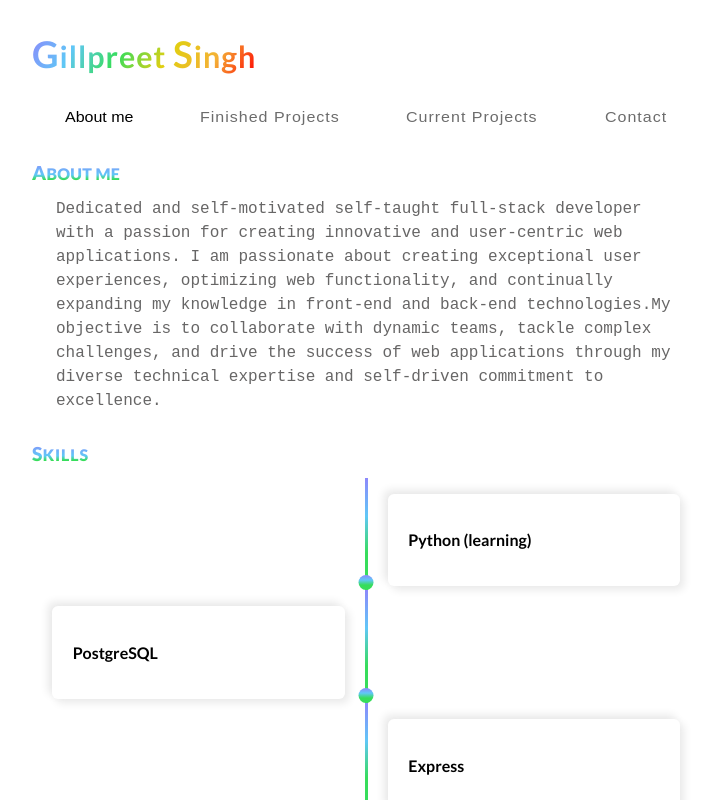
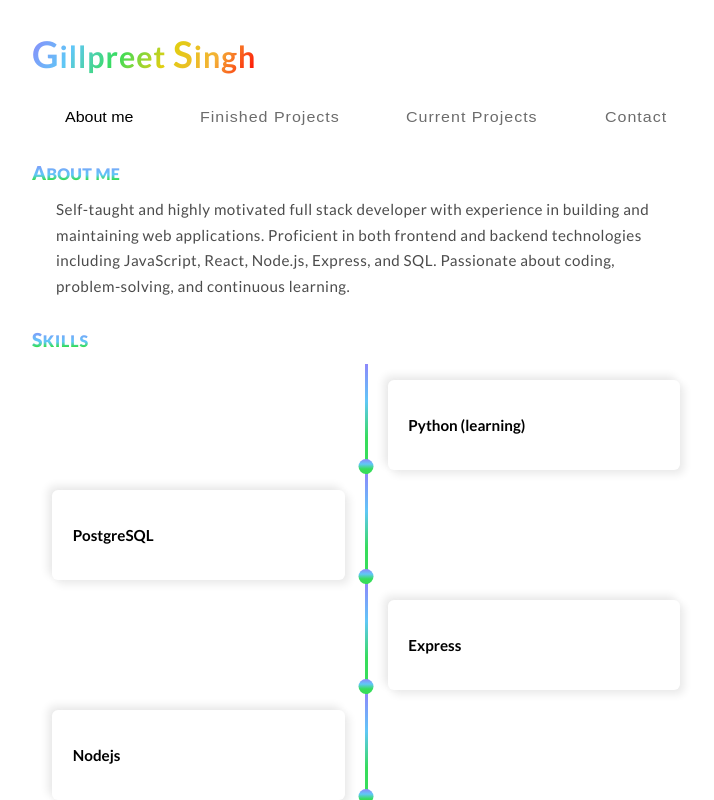
Before and after one commit to Gill-7/simple-portfolio-website, a React (Create React App) app: page /about in a window 1280 px wide. Shown: the top 800 px of the page, without its empty margins (274-988 px from the left). Built offline with nearby package versions, Linux system fonts and the light colour scheme.

Commit message:
changes text font

```diff
--- a/public/index.html
+++ b/public/index.html
@@ -15,11 +15,17 @@
     <link rel="preconnect" href="https://fonts.gstatic.com" crossorigin />
     <link
       href="https://fonts.googleapis.com/css2?family=Lato:ital,wght@0,100;0,300;0,400;0,700;0,900;1,100;1,300;1,400;1,700;1,900&display=swap"
-      rel="stylesheet"
-      media="print"
-      onload="this.media='all'"
+      rel="preload"
+      as="style"
+      onload="this.onload=null;this.rel='stylesheet'"
     />
-    <noscript><link rel="stylesheet" href="style.css" /></noscript>
+    <noscript
+      ><link rel="stylesheet" href="style.css" />
+      <link
+        href="https://fonts.googleapis.com/css2?family=Lato:ital,wght@0,100;0,300;0,400;0,700;0,900;1,100;1,300;1,400;1,700;1,900&display=swap"
+        rel="stylesheet"
+        type="text/css"
+    /></noscript>
 
     <title>Portfolio</title>
   </head>
--- a/src/App.js
+++ b/src/App.js
@@ -14,7 +14,6 @@ function App() {
           <h1>
             G<span>illpreet </span>S<span>ingh</span>
           </h1>
-          {/* <h3> (Front-End Developer)</h3> */}
           <Navbar />
         </div>
         <div>
--- a/src/card/projectCard/ProjectCard.module.css
+++ b/src/card/projectCard/ProjectCard.module.css
@@ -15,9 +15,12 @@
     rgb(141, 136, 251) 100%
   );
   -webkit-background-clip: text;
-  font-family: "Lato", sans-serif;
   letter-spacing: 0.3px;
   text-transform: uppercase;
+}
+
+li {
+  font-family: "Lato", sans-serif;
 }
 
 .cards-heading span {
@@ -36,17 +39,16 @@
   margin-bottom: 0.4rem;
 }
 
-.card-text {
+.card-text,
+li {
   font-size: 0.95rem;
-  font-family: "Lato", sans-serif;
-  line-height: 1.4rem;
+  line-height: 1.6rem;
   letter-spacing: 0.45px;
   margin: 0;
   color: rgb(76, 76, 76);
 }
 .card-text a {
   font-size: 0.95rem;
-  font-family: "Lato", sans-serif;
   color: grey;
   text-decoration: none;
 }
--- a/src/components/about/About.js
+++ b/src/components/about/About.js
@@ -8,14 +8,11 @@ export default function About() {
         A<span>bout Me</span>
       </h2>
       <div className={classes["about--text"]}>
-        Dedicated and self-motivated self-taught full-stack developer with a
-        passion for creating innovative and user-centric web applications. I am
-        passionate about creating exceptional user experiences, optimizing web
-        functionality, and continually expanding my knowledge in front-end and
-        back-end technologies.My objective is to collaborate with dynamic teams,
-        tackle complex challenges, and drive the success of web applications
-        through my diverse technical expertise and self-driven commitment to
-        excellence.
+        Self-taught and highly motivated full stack developer with experience in
+        building and maintaining web applications. Proficient in both frontend
+        and backend technologies including JavaScript, React, Node.js, Express,
+        and SQL. Passionate about coding, problem-solving, and continuous
+        learning.
       </div>
       <div className={classes["skill"]}>
         <h2 className={classes["skills--heading"]}>
--- a/src/components/about/About.module.css
+++ b/src/components/about/About.module.css
@@ -14,7 +14,6 @@
   letter-spacing: 0.3px;
   text-transform: uppercase;
   font-size: 1.2rem;
-  font-family: "Lato", sans-serif;
 }
 
 .about--heading span {
@@ -22,12 +21,12 @@
 }
 
 .about--text {
-  font-size: 1rem;
-  line-height: 1.5rem;
+  font-size: 0.95rem;
+  line-height: 1.6rem;
+  letter-spacing: 0.45px;
   list-style-type: none;
   text-align: left;
-  font-family: monospace, sans-serif;
-  color: rgb(103, 102, 102);
+  color: rgb(76, 76, 76);
   margin: 0.8rem 1.5rem 1.8rem 1.5rem;
 }
 .skill {
@@ -106,9 +105,7 @@
 }
 
 .timeline-content h3 {
-  font-family: "Lato", sans-serif;
-  /* color: ; */
-  font-size: 1rem;
+  font-size: 0.95rem;
 }
 
 .timeline-component {
@@ -157,7 +154,7 @@
     grid-template-columns: auto;
   }
   .about--text {
-    font-size: 1rem;
+    font-size: 0.95rem;
     margin: 0.6rem 0.9rem 0.6rem 0.9rem;
   }
 }
--- a/src/components/contact/Contact.js
+++ b/src/components/contact/Contact.js
@@ -20,7 +20,6 @@ function Contact() {
         form.current,
         "Aklu7pbJF-X0jIsil"
       );
-      // const json = response.text;
       setStatus("Submit");
       setShowMessage(true);
     } catch (error) {
--- a/src/components/contact/Contact.module.css
+++ b/src/components/contact/Contact.module.css
@@ -35,14 +35,13 @@ h2 {
 }
 
 .form-field label {
-  margin-bottom: 0.2rem;
-  font-family: "Lato", sans-serif;
-  font-size: 0.95rem;
+  margin-bottom: 0.15rem;
+  font-size: 0.9rem;
 }
 
 .input,
 .msg-input {
-  margin-bottom: 2rem;
+  margin-bottom: 1.5rem;
   border: none;
   border-bottom: 1px solid rgb(166, 166, 166);
   font-size: 0.95rem;
--- a/src/components/devProjects/DevProjects.js
+++ b/src/components/devProjects/DevProjects.js
@@ -5,10 +5,12 @@ export default function DevProjects() {
   return (
     <div className={classes.cards}>
       <h3 className={classes["cards-heading"]}>
-        C<span Projects>urrent Projects</span>
+        C<span>urrent Projects</span>
       </h3>
       <div className={classes["cards-container"]}>
-        Readers (Working Project title)
+        <div className={classes["card-heading"]}>
+          Readers (Working Project title)
+        </div>
         <ol>
           <li>Easy to search and browse through books</li>
           <li>Manage your online personal library</li>
--- a/src/components/navbar/Navbar.module.css
+++ b/src/components/navbar/Navbar.module.css
@@ -60,7 +60,7 @@
   .nav-link {
     margin: 0.3rem;
     margin-left: 0rem;
-    font-size: 1rem;
+    font-size: 0.9rem;
   }
   .nav-link::after {
     background: #fff;
```
